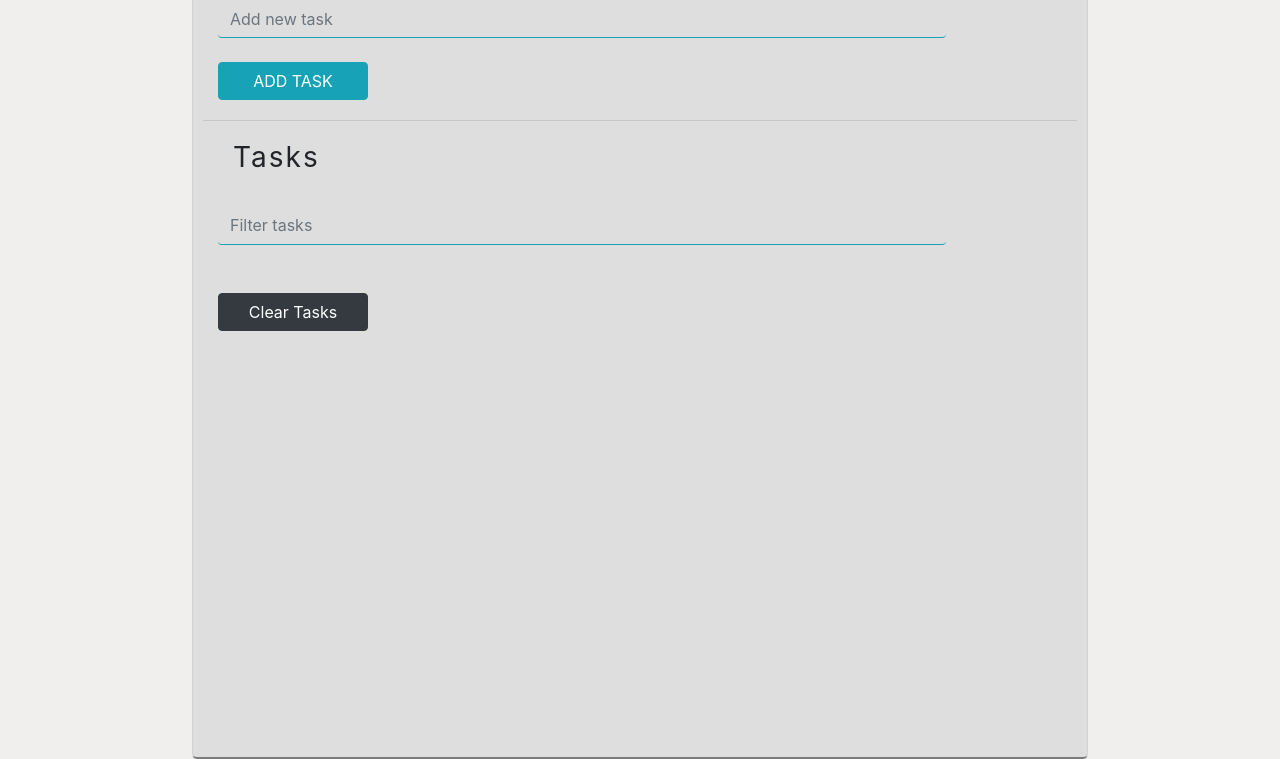
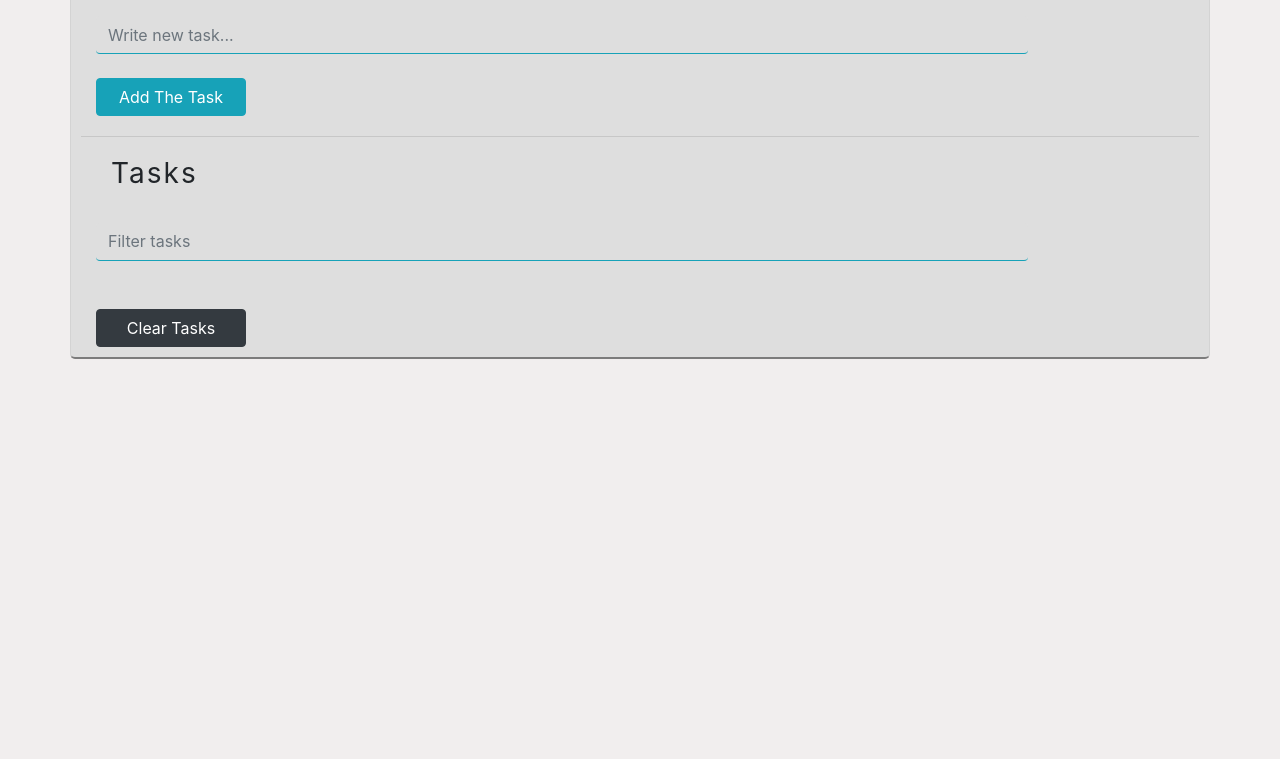
Before and after one commit to Borislav-Vezirov/Task-List, a plain HTML site: page Task-List/index.html in a window 1280 px wide. Shown: the part 81-840 px from the top of the page. After the commit the page ends 800 px from the top, so only its background shows below. Drawn offline with nearby package versions, Linux system fonts and the light colour scheme.

Commit message:
Add files via upload

```diff
--- a/Task-List/index.html
+++ b/Task-List/index.html
@@ -9,7 +9,7 @@
     <link rel="stylesheet" href="style.css">
 </head>
 <body>
-    <div class="container">
+    <div class="container mt-3">
         <div class="row">
             <div class="col-sm-12">
                 <h2>Task List</h2>
@@ -18,12 +18,12 @@
         <br>
         <form id="group-form">
             <div class="row m-15">
-                    <input type="text" id="task"class="form-control col-sm-10" placeholder="Add new task">
+                    <input type="text" id="task"class="form-control col-sm-10" placeholder="Write new task...">
             </div>
             <br>
             <div class="row">
                 <div class="col-sm-5">
-                    <button class="btn btn-info">ADD TASK</button>
+                    <button class="btn btn-info">Add The Task</button>
                 </div>
             </div>
         </form>
@@ -47,7 +47,6 @@
         <a href="#"class="btn btn-dark m-15" style="margin-left: 15px;">Clear Tasks</a>
         <br>
     </div>
-    <script src="jquery.js"></script>
     <script src="main.js"></script>
 </body>
 </html>
--- a/Task-List/style.css
+++ b/Task-List/style.css
@@ -1,47 +1,45 @@
 body {
-    background-color: #f1eeee;
+    background-color : #f1eeee;
 }
 .container {
-    background-color: #dedede;
-    width: 70%;
-    height: 105vh;
-    border: 1px solid lightgrey;
-    border-bottom: 2px solid rgb(124, 124, 124);
-    padding: 10px;
-    border-radius: 5px;
+    background-color : #dedede;
+    border           : 1px solid lightgrey;
+    border-bottom    : 2px solid rgb(124, 124, 124);
+    padding          : 10px;
+    border-radius    : 5px;
 }
 h2 {
-    font-weight: normal;
-    margin-left: 15px;
+    font-weight : normal;
+    margin-left : 15px;
 }
 h3 {
-    letter-spacing: 2px;
-    font-weight: 400;
+    letter-spacing : 2px;
+    font-weight    : 400;
 }
 .m-15 {
-    margin-left: 15px;
+    margin-left : 15px;
 }
 .form-control {
-    background-color: #dedede;
-    border: none;
-    border-bottom: 1px solid #17a2b8;
+    background-color : #dedede;
+    border           : none;
+    border-bottom    : 1px solid #17a2b8;
 }
 .form-control:focus {
-    background-color: #dedede;
+    background-color : #dedede;
 
 }
 .btn {
-    width: 150px;
-    margin-left: 15px;
+    width       : 150px;
+    margin-left : 15px;
 }
 hr {
-    margin: 20px 0;
+    margin : 20px 0;
 }
 .list-group-item {
-    background-color: #dedede;
+    background-color : #dedede;
 }
 .link {
-    cursor: pointer;
-    margin-top: auto;
-    margin-bottom: auto;
+    cursor        : pointer;
+    margin-top    : auto;
+    margin-bottom : auto;
 }
```
